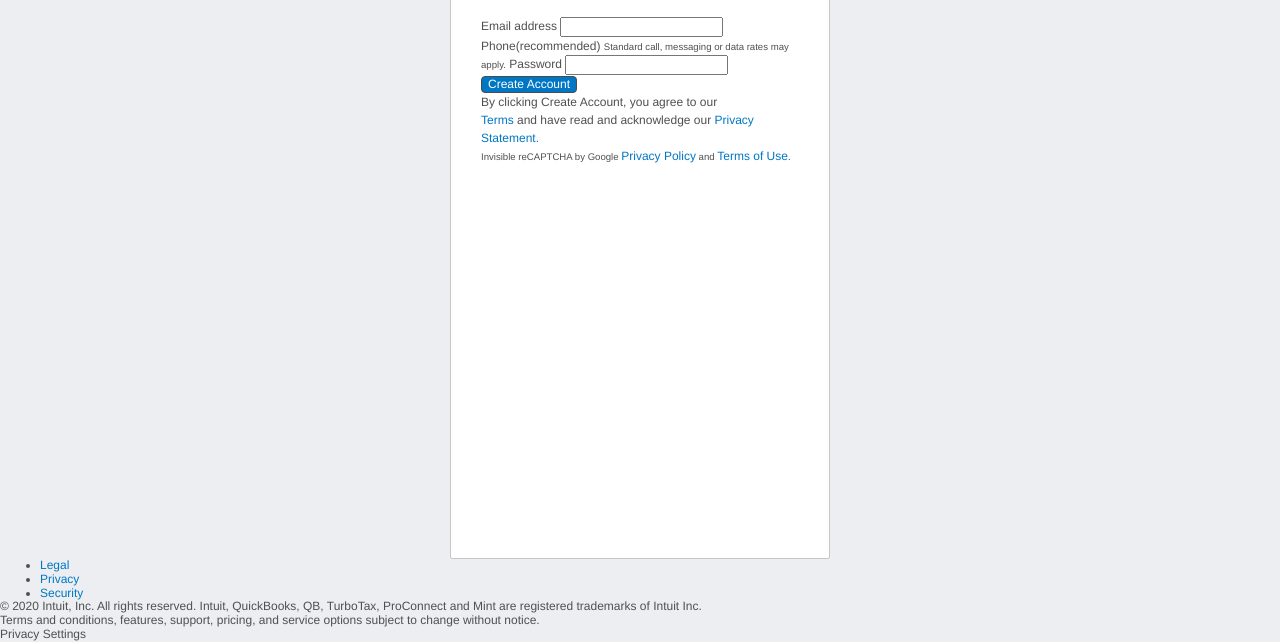
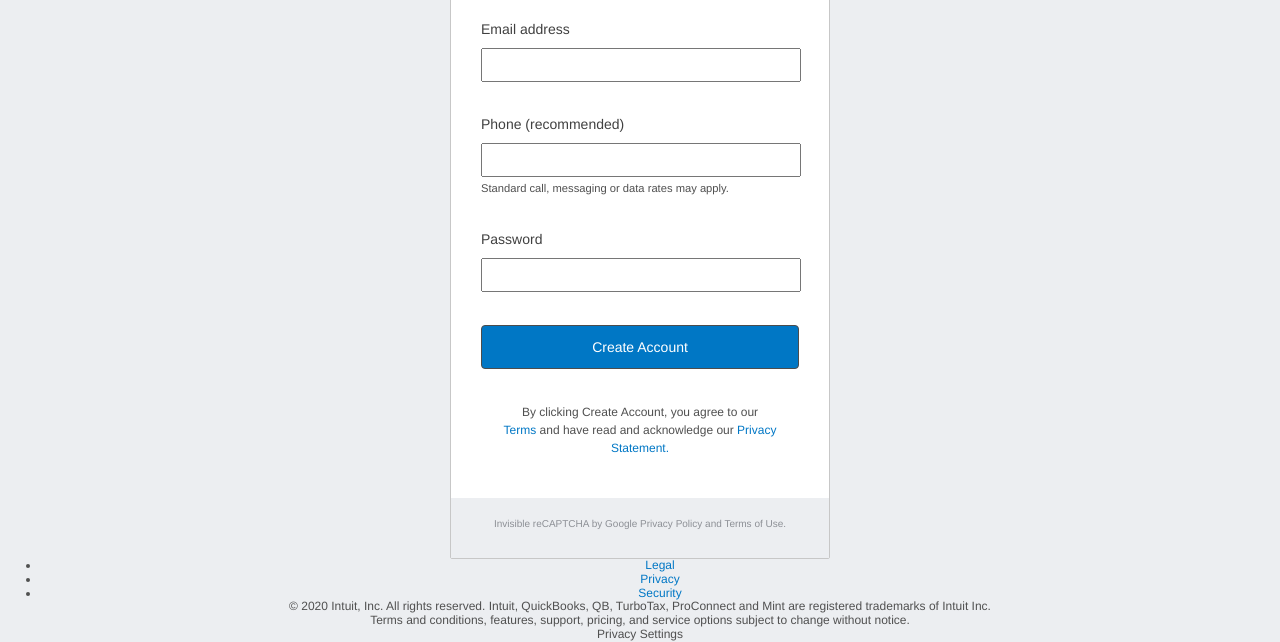
Before and after one commit to kholston/html-forms, a plain HTML site: page index.html in a window 1280 px wide. Shown: the part 291-933 px from the top of the page. Drawn offline with Linux system fonts and the light colour scheme.

Commit message:
Style form

```diff
--- a/index.html
+++ b/index.html
@@ -34,23 +34,32 @@
           </span>
         </div>
         <form action="">
-          <label for="email">Email address</label>
-          <input type="email" name="email" id="email">
-          <label for="phone">Phone(recommended)</label>
-          <small>Standard call, messaging or data rates may apply.</small>
-          <label for="password">Password</label>
-          <input type="password" name="password" id="password">
-          <button>Create Account</button>
+          <fieldset class="fieldset-email">
+            <label for="email" class="form-label">Email address</label>
+            <input type="email" name="email" id="email" class="input-field">
+          </fieldset>
+          <fieldset class="fieldset-phone">
+            <label for="phone" class="form-label">Phone (recommended)</label>
+            <input type="tel" name="phone" id="phone" class="input-field">
+            <small>Standard call, messaging or data rates may apply.</small>
+          </fieldset>
+          <fieldset class="fieldset-password">
+            <label for="password" class="form-label">Password</label>
+            <input type="password" name="password" id="password" class="input-field">
+          </fieldset>
+          <button class="form-button">Create Account</button>
         </form>
         <footer class="terms">By clicking Create Account, you agree to our <br>
           <a href="">Terms</a> and have read and acknowledge our
           <a href="">Privacy Statement.</a>
         </footer>
-        <section class="recaptcha">
-          <small>Invisible reCAPTCHA by Google <a href="">Privacy Policy</a>
-            and <a href="">Terms of Use</a>.
-          </small>
-        </section>
+        <div class="recaptcha-wrapper">
+          <section class="recaptcha">
+            <span>Invisible reCAPTCHA by Google <a href="">Privacy Policy</a>
+              and <a href="">Terms of Use</a>.
+            </span>
+          </section>
+        </div>
       </div>
       <footer>
         <div class="footer-links">
--- a/stylesheets/styles.css
+++ b/stylesheets/styles.css
@@ -6,6 +6,7 @@
   font-weight: normal;
   margin: 0;
   font-size: 12px;
+  text-align: center;
 }
 body{
   background-color: rgb(236, 238, 241)
@@ -61,8 +62,9 @@ button{
 }
 
 .form-container{
-  font: 14px;
+  font-size: 14px;
   padding: 30px;
+  padding-bottom: 0;
   border: 1px solid #c7c7c7;
   border-radius: 2px;
   background-color: #fff;
@@ -72,6 +74,9 @@ button{
   line-height: 1.5;
 }
 
+form{
+  padding-bottom: 34px;
+}
 .form-header{
   text-align: center;
   color: #4C4C4C;
@@ -92,3 +97,73 @@ button{
   font-size: 14px;
   font-weight: 300;
 }
+
+form > *{
+  text-align: left;
+  display: block;
+  font-size: 14px;
+}
+
+label{
+  color: #404040;
+  line-height: 25px;
+  padding-bottom: 6px;
+  font-size: 14px;
+  text-align: left;
+}
+
+.input-field{
+  width: 320px;
+  min-width: 160px;
+  height: 34px;
+  position: relative;
+}
+
+fieldset{
+  outline: none;
+  padding: 0;
+  border: 0;
+}
+fieldset  label{
+  padding-bottom: 6px;
+  display: block;
+}
+
+.fieldset-email{
+  height: 95px;
+}
+.fieldset-phone{
+  height: 115px;
+}
+.fieldset-password{
+  height: 98px;
+}
+
+.form-button{
+  width: 318px;
+  height: 44px;
+  padding: 6px 12px;
+  text-align: center;
+}
+
+.terms{
+  height: 63px;
+  width: 318px;
+}
+.recaptcha-wrapper{
+  width: 378px;
+  height: 60px;
+  margin-left: -30px;
+  background-color: #ECEEF1;
+}
+.recaptcha{
+  display: block;
+  margin: 32px 0 -30px 0;
+  padding: 16px;
+}
+
+.recaptcha span,
+.recaptcha a{
+  font-size: 10px;
+  color: #8d9096;
+}
```
